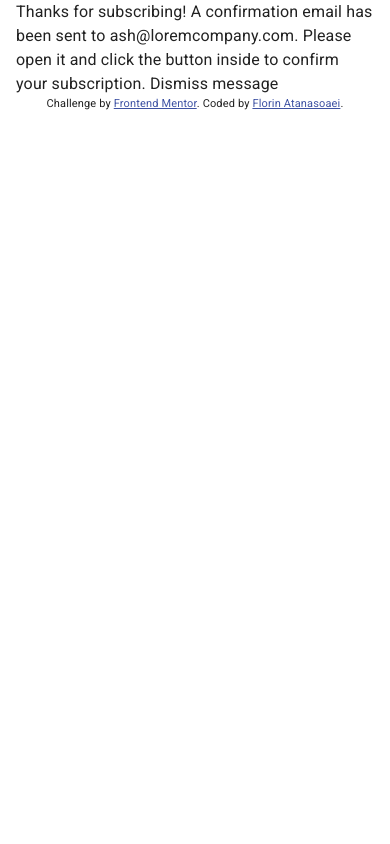
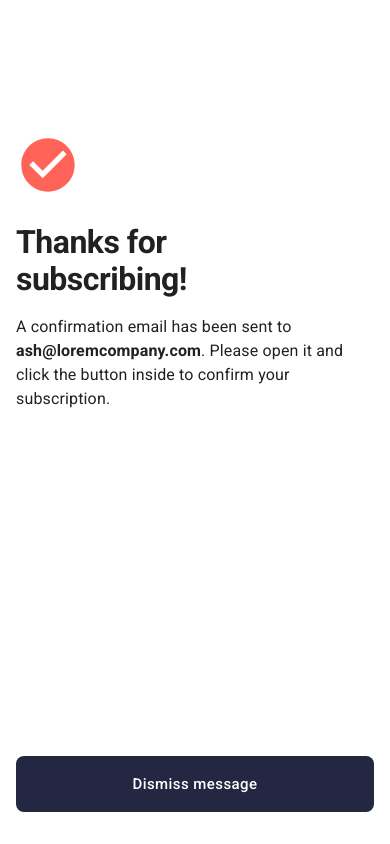
Before and after one commit to florinatanasoaei155/newsletter-sign-up-with-success-message, a React (Vite) app: page / in a window 390 px wide. Both pictures are taken after typing "name@example.com" into the empty fields and a click on the button "Subscribe to monthly newsletter". Built offline with nearby package versions, Linux system fonts and the light colour scheme.

Commit message:
Style SuccessMessage on mobile

```diff
--- a/src/App.tsx
+++ b/src/App.tsx
@@ -2,7 +2,7 @@ import '@fontsource/roboto/300.css';
 import '@fontsource/roboto/400.css';
 import '@fontsource/roboto/500.css';
 import '@fontsource/roboto/700.css';
-import { Box, Container, CssBaseline, ThemeProvider } from '@mui/material';
+import { CssBaseline, ThemeProvider } from '@mui/material';
 import { useState } from 'react';
 import './App.css';
 import NewsletterForm from './components/NewsletterForm';
@@ -16,33 +16,22 @@ const App = () => {
     setIsSubmitted(true);
   };
 
+  const handleDismiss = () => {
+    setIsSubmitted(false);
+  };
+
   const renderContent = () => {
     if (!isSubmitted) {
       return <NewsletterForm onSubmitSuccess={handleSubmitSuccess} />;
     }
 
-    return (
-      <Box>
-        <SuccessMessage />
-        <div className='attribution'>
-          Challenge by{' '}
-          <a href='https://www.frontendmentor.io?ref=challenge' target='_blank'>
-            Frontend Mentor
-          </a>
-          . Coded by{' '}
-          <a href='https://www.frontendmentor.io/profile/ericstradivarius'>
-            Florin Atanasoaei
-          </a>
-          .
-        </div>
-      </Box>
-    );
+    return <SuccessMessage onDismiss={handleDismiss} />;
   };
 
   return (
     <ThemeProvider theme={theme}>
       <CssBaseline />
-      <Container>{renderContent()}</Container>
+      {renderContent()}
     </ThemeProvider>
   );
 };
--- a/src/components/NewsletterForm.tsx
+++ b/src/components/NewsletterForm.tsx
@@ -10,8 +10,8 @@ import {
   Stack,
   TextField,
   Typography,
+  Container,
 } from '@mui/material';
-import { useEffect } from 'react';
 import { Controller, useForm } from 'react-hook-form';
 import * as z from 'zod';
 import DesktopIlustration from '../assets/images/illustration-sign-up-mobile.svg';
@@ -47,11 +47,7 @@ interface NewsletterFormProps {
 }
 
 const NewsletterForm = ({ onSubmitSuccess }: NewsletterFormProps) => {
-  const {
-    control,
-    handleSubmit,
-    formState: { isSubmitSuccessful },
-  } = useForm({
+  const { control, handleSubmit } = useForm({
     defaultValues: { email: '' },
     resolver: zodResolver(schema),
   });
@@ -61,22 +57,12 @@ const NewsletterForm = ({ onSubmitSuccess }: NewsletterFormProps) => {
     onSubmitSuccess();
   };
 
-  useEffect(() => {
-    if (isSubmitSuccessful) {
-      onSubmitSuccess();
-    }
-  }, [isSubmitSuccessful, onSubmitSuccess]);
-
   return (
     <>
       <img src={DesktopIlustration} alt='Illustration' width='100%' />
+      <Container>
         <Box component='section'>
-        <Typography
-          variant='h1'
-          sx={{ fontSize: '3em', fontWeight: '700' }}
-          pt={3}
-          pb={2}
-        >
+          <Typography variant='h1' pt={3} pb={2}>
             Stay updated!
           </Typography>
           <Typography component='p'>
@@ -107,6 +93,7 @@ const NewsletterForm = ({ onSubmitSuccess }: NewsletterFormProps) => {
                 <>
                   <TextField
                     {...field}
+                    aria-label='Email address'
                     fullWidth
                     label='Email address'
                     name='email'
@@ -129,6 +116,7 @@ const NewsletterForm = ({ onSubmitSuccess }: NewsletterFormProps) => {
             />
           </Stack>
         </Box>
+      </Container>
     </>
   );
 };
--- a/src/components/SuccessMessage.tsx
+++ b/src/components/SuccessMessage.tsx
@@ -1,13 +1,48 @@
-import { Typography } from '@mui/material';
+import CheckCircleIcon from '@mui/icons-material/CheckCircle';
+import { Box, Typography, Container, Button } from '@mui/material';
 
-const SuccessMessage = () => {
-  return (
-    <Typography component='p'>
-      Thanks for subscribing! A confirmation email has been sent to
-      ash@loremcompany.com. Please open it and click the button inside to
-      confirm your subscription. Dismiss message
-    </Typography>
-  );
-};
+interface SuccessMessageProps {
+  onDismiss: () => void;
+}
+
+const SuccessMessage = ({ onDismiss }: SuccessMessageProps) => (
+  <Container>
+    <Box
+      component='section'
+      pt={16}
+      pb={4}
+      sx={{ height: '100vh' }}
+      display='flex'
+      flexDirection='column'
+    >
+      <Box flex={1}>
+        <Box sx={{ fontSize: '64px' }}>
+          <CheckCircleIcon color='primary' fontSize='inherit' />
+        </Box>
+        <Typography variant='h1' pb={2} maxWidth='60%'>
+          Thanks for subscribing!
+        </Typography>
+        <Typography component='p'>
+          A confirmation email has been sent to{' '}
+          <Typography fontWeight={700} component='span'>
+            ash@loremcompany.com
+          </Typography>
+          . Please open it and click the button inside to confirm your
+          subscription.
+        </Typography>
+      </Box>
+      <Button
+        variant='contained'
+        color='secondary'
+        size='large'
+        fullWidth
+        sx={{ alignSelf: 'flex-end' }}
+        onClick={onDismiss}
+      >
+        Dismiss message
+      </Button>
+    </Box>
+  </Container>
+);
 
 export default SuccessMessage;
--- a/src/theme.ts
+++ b/src/theme.ts
@@ -13,6 +13,14 @@ const theme = createTheme({
     },
   },
   components: {
+    MuiTypography: {
+      variants: [
+        {
+          props: { variant: 'h1' },
+          style: { fontSize: '2em', fontWeight: 700 },
+        },
+      ],
+    },
     MuiTextField: {
       defaultProps: { InputLabelProps: { shrink: false } },
       styleOverrides: {
```
Lines whose indentation alone changed are shown as unchanged.
